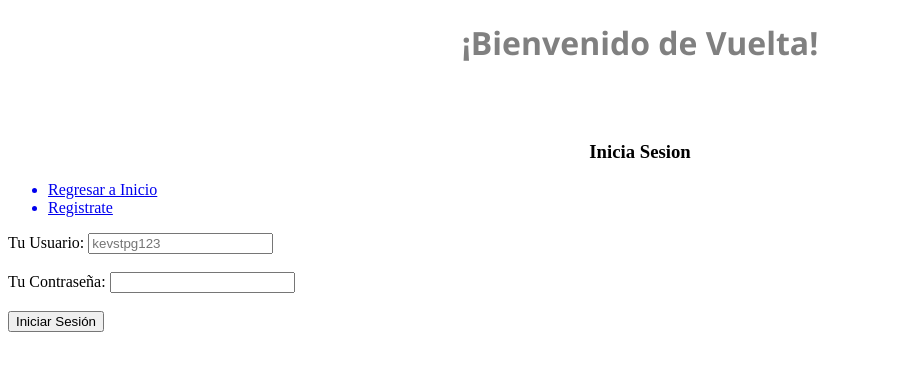
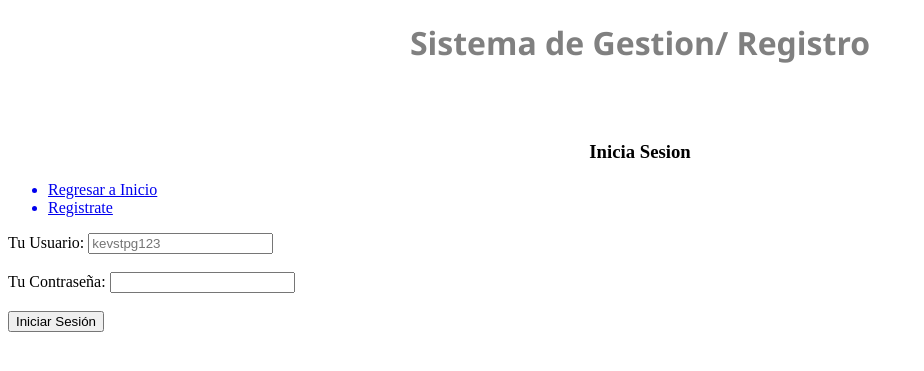
Before and after one commit to kevinhndz/Full-Backend, a FastAPI app: template templates/login.html in a window 1280 px wide. Shown: the top 371 px of the page, without its empty margins (0-924 px from the left). Run offline with FastAPI, Linux system fonts and the light colour scheme; the template is opened without the code that fills it, so the values that code supplies are empty.

Commit message:
Adding redirect in js

```diff
--- a/app.py
+++ b/app.py
@@ -13,7 +13,8 @@ templates = Jinja2Templates(directory="templates")
 app.mount("/static", StaticFiles(directory="static"), name="static")
 
 
-@app.get("/login", response_class= HTMLResponse)
+
+@app.get("/", response_class= HTMLResponse)
 def login_page(request: Request):
      return templates.TemplateResponse(request, 'login.html')
 
--- a/templates/login.html
+++ b/templates/login.html
@@ -8,7 +8,7 @@
 </head>
 <body>
 
-     <h1 class="TituloPrincipal">¡Bienvenido de Vuelta!</h1>
+     <h1 class="TituloPrincipal">Sistema de Gestion/ Registro</h1>
 
      <br>
      <br>
@@ -62,6 +62,7 @@
 
      localStorage.setItem("boleto", datos.boleto);
      localStorage.setItem("user", datos.user);
+     document.getElementById("welcome").textContent = "Bienvenido, redirgiendote...."
 
      setTimeout(() => window.location.href = '/workspace', 1800);
    } else {
```
Also changed, not shown: templates/workspace.html (+10 -3 lines).
